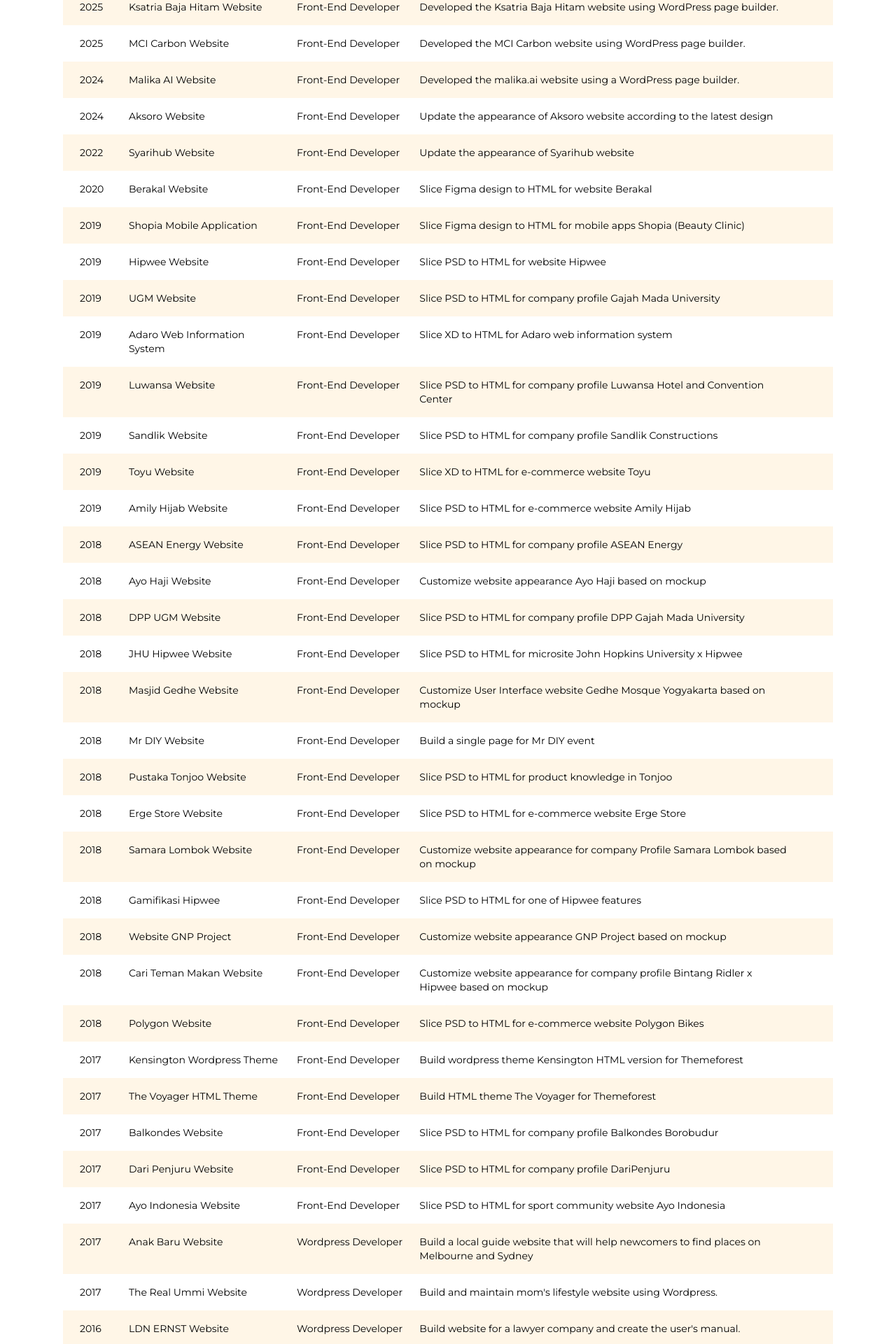
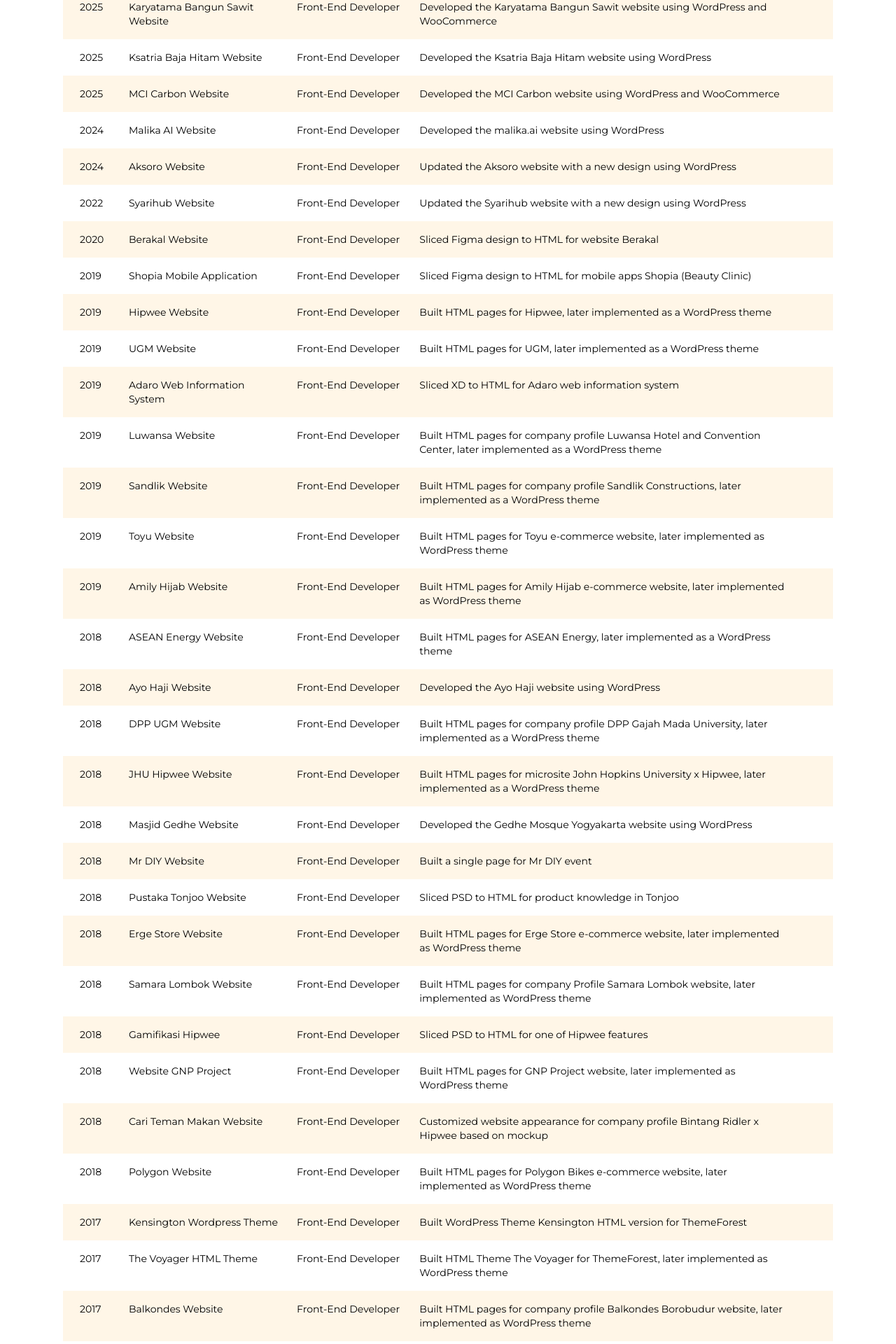
Before and after one commit to ririn-caterin/ririncaterin, a Next.js app: page /all-projects in a window 1280 px wide. Shown: the part 640-2560 px from the top of the page at 70% size. Built offline with nearby package versions, Linux system fonts and the light colour scheme.

Commit message:
update about, list projects

```diff
--- a/app/all-projects/page.tsx
+++ b/app/all-projects/page.tsx
@@ -21,12 +21,11 @@
           Portfolio of Completed Projects
         </h2>
         <p className="text-sm mb-4 md:text-base md:mb-10">
-          Welcome to my portfolio, where I showcase projects I have successfully
-          completed over the years. With a strong background in front-end
-          development, I have crafted responsive, user-friendly, and
-          high-performance websites and applications for diverse clients.
-          Explore the highlights of my work below, demonstrating my technical
-          expertise and the impactful contributions I’ve made.
+          Welcome to my portfolio, where I share some of the projects I've
+          worked on, mainly using WordPress and WooCommerce. With a background
+          in front-end development, I focus on building websites that are
+          functional, easy to manage, and suited to each project's needs across
+          different industries and use cases.
         </p>
         <AllProjects />
       </div>
--- a/app/components/AllProjects.tsx
+++ b/app/components/AllProjects.tsx
@@ -1,417 +1,428 @@
+import { desc } from "framer-motion/client";
+
 const ProjectTable = () => {
   const projects = [
     {
       year: "2025",
+      name: "Little Qurani Website",
+      description: "Developed the Little Qurani website using WordPress",
+      role: "WordPress Developer",
+    },
+    {
+      year: "2025",
       name: "MentorQu Website",
       description:
-        "Developed the MentorQu website using WordPress page builder.",
+        "Developed the MentorQu website using WordPress and WooCommerce",
       role: "Front-End Developer",
     },
     {
       year: "2025",
-      name: "Karyatana Komposit Website",
+      name: "Karyatama Komposit Website",
       description:
-        "Developed the Karyatama Komposit website using WordPress page builder.",
+        "Developed the Karyatama Komposit website using WordPress and WooCommerce",
       role: "Front-End Developer",
     },
     {
       year: "2025",
       name: "Amanah Farm Website",
       description:
-        "Developed the Amanah Farm website using WordPress page builder.",
+        "Developed the Amanah Farm website using WordPress and WooCommerce",
       role: "Front-End Developer",
     },
     {
       year: "2025",
       name: "Karyatama Bangun Sawit Website",
       description:
-        "Developed the Karyatama Bangun Sawit website using WordPress page builder.",
+        "Developed the Karyatama Bangun Sawit website using WordPress and WooCommerce",
       role: "Front-End Developer",
     },
     {
       year: "2025",
       name: "Ksatria Baja Hitam Website",
-      description:
-        "Developed the Ksatria Baja Hitam website using WordPress page builder.",
+      description: "Developed the Ksatria Baja Hitam website using WordPress",
       role: "Front-End Developer",
     },
     {
       year: "2025",
       name: "MCI Carbon Website",
       description:
-        "Developed the MCI Carbon website using WordPress page builder.",
+        "Developed the MCI Carbon website using WordPress and WooCommerce",
       role: "Front-End Developer",
     },
     {
       year: "2024",
       name: "Malika AI Website",
       role: "Front-End Developer",
-      description:
-        "Developed the malika.ai website using a WordPress page builder.",
+      description: "Developed the malika.ai website using WordPress",
     },
     {
       year: "2024",
       name: "Aksoro Website",
       role: "Front-End Developer",
       description:
-        "Update the appearance of Aksoro website according to the latest design",
+        "Updated the Aksoro website with a new design using WordPress",
     },
     {
       year: "2022",
       name: "Syarihub Website",
       role: "Front-End Developer",
-      description: "Update the appearance of Syarihub website",
+      description:
+        "Updated the Syarihub website with a new design using WordPress",
     },
     {
       year: "2020",
       name: "Berakal Website",
       role: "Front-End Developer",
-      description: "Slice Figma design to HTML for website Berakal",
+      description: "Sliced Figma design to HTML for website Berakal",
     },
     {
       year: "2019",
       name: "Shopia Mobile Application",
       role: "Front-End Developer",
       description:
-        "Slice Figma design to HTML for mobile apps Shopia (Beauty Clinic)",
+        "Sliced Figma design to HTML for mobile apps Shopia (Beauty Clinic)",
     },
     {
       year: "2019",
       name: "Hipwee Website",
       role: "Front-End Developer",
-      description: "Slice PSD to HTML for website Hipwee",
+      description:
+        "Built HTML pages for Hipwee, later implemented as a WordPress theme",
     },
     {
       year: "2019",
       name: "UGM Website",
       role: "Front-End Developer",
       description:
-        "Slice PSD to HTML for company profile Gajah Mada University",
+        "Built HTML pages for UGM, later implemented as a WordPress theme",
     },
     {
       year: "2019",
       name: "Adaro Web Information System",
       role: "Front-End Developer",
-      description: "Slice XD to HTML for Adaro web information system",
+      description: "Sliced XD to HTML for Adaro web information system",
     },
     {
       year: "2019",
       name: "Luwansa Website",
       role: "Front-End Developer",
       description:
-        "Slice PSD to HTML for company profile Luwansa Hotel and Convention Center",
+        "Built HTML pages for company profile Luwansa Hotel and Convention Center, later implemented as a WordPress theme",
     },
     {
       year: "2019",
       name: "Sandlik Website",
       role: "Front-End Developer",
       description:
-        "Slice PSD to HTML for company profile Sandlik Constructions",
+        "Built HTML pages for company profile Sandlik Constructions, later implemented as a WordPress theme",
     },
     {
       year: "2019",
       name: "Toyu Website",
       role: "Front-End Developer",
-      description: "Slice XD to HTML for e-commerce website Toyu",
+      description:
+        "Built HTML pages for Toyu e-commerce website, later implemented as WordPress theme",
     },
     {
       year: "2019",
       name: "Amily Hijab Website",
       role: "Front-End Developer",
-      description: "Slice PSD to HTML for e-commerce website Amily Hijab",
+      description:
+        "Built HTML pages for Amily Hijab e-commerce website, later implemented as WordPress theme",
     },
     {
       year: "2018",
       name: "ASEAN Energy Website",
       role: "Front-End Developer",
-      description: "Slice PSD to HTML for company profile ASEAN Energy",
+      description:
+        "Built HTML pages for ASEAN Energy, later implemented as a WordPress theme",
     },
     {
       year: "2018",
       name: "Ayo Haji Website",
       role: "Front-End Developer",
-      description: "Customize website appearance Ayo Haji based on mockup",
+      description: "Developed the Ayo Haji website using WordPress",
     },
     {
       year: "2018",
       name: "DPP UGM Website",
       role: "Front-End Developer",
       description:
-        "Slice PSD to HTML for company profile DPP Gajah Mada University",
+        "Built HTML pages for company profile DPP Gajah Mada University, later implemented as a WordPress theme",
     },
     {
       year: "2018",
       name: "JHU Hipwee Website",
       role: "Front-End Developer",
       description:
-        "Slice PSD to HTML for microsite John Hopkins University x Hipwee",
+        "Built HTML pages for microsite John Hopkins University x Hipwee, later implemented as a WordPress theme",
     },
     {
       year: "2018",
       name: "Masjid Gedhe Website",
       role: "Front-End Developer",
       description:
-        "Customize User Interface website Gedhe Mosque Yogyakarta based on mockup",
+        "Developed the Gedhe Mosque Yogyakarta website using WordPress",
     },
     {
       year: "2018",
       name: "Mr DIY Website",
       role: "Front-End Developer",
-      description: "Build a single page for Mr DIY event",
+      description: "Built a single page for Mr DIY event",
     },
     {
       year: "2018",
       name: "Pustaka Tonjoo Website",
       role: "Front-End Developer",
-      description: "Slice PSD to HTML for product knowledge in Tonjoo",
+      description: "Sliced PSD to HTML for product knowledge in Tonjoo",
     },
     {
       year: "2018",
       name: "Erge Store Website",
       role: "Front-End Developer",
-      description: "Slice PSD to HTML for e-commerce website Erge Store",
+      description:
+        "Built HTML pages for Erge Store e-commerce website, later implemented as WordPress theme",
     },
     {
       year: "2018",
       name: "Samara Lombok Website",
       role: "Front-End Developer",
       description:
-        "Customize website appearance for company Profile Samara Lombok based on mockup",
+        "Built HTML pages for company Profile Samara Lombok website, later implemented as WordPress theme",
     },
     {
       year: "2018",
       name: "Gamifikasi Hipwee",
       role: "Front-End Developer",
-      description: "Slice PSD to HTML for one of Hipwee features",
+      description: "Sliced PSD to HTML for one of Hipwee features",
     },
     {
       year: "2018",
       name: "Website GNP Project",
       role: "Front-End Developer",
-      description: "Customize website appearance GNP Project based on mockup",
+      description:
+        "Built HTML pages for GNP Project website, later implemented as WordPress theme",
     },
     {
       year: "2018",
       name: "Cari Teman Makan Website",
       role: "Front-End Developer",
       description:
-        "Customize website appearance for company profile Bintang Ridler x Hipwee based on mockup",
+        "Customized website appearance for company profile Bintang Ridler x Hipwee based on mockup",
     },
     {
       year: "2018",
       name: "Polygon Website",
       role: "Front-End Developer",
-      description: "Slice PSD to HTML for e-commerce website Polygon Bikes",
+      description:
+        "Built HTML pages for Polygon Bikes e-commerce website, later implemented as WordPress theme",
     },
     {
       year: "2017",
       name: "Kensington Wordpress Theme",
       role: "Front-End Developer",
       description:
-        "Build wordpress theme Kensington HTML version for Themeforest",
+        "Built WordPress Theme Kensington HTML version for ThemeForest",
     },
     {
       year: "2017",
       name: "The Voyager HTML Theme",
       role: "Front-End Developer",
-      description: "Build HTML theme The Voyager for Themeforest",
+      description:
+        "Built HTML Theme The Voyager for ThemeForest, later implemented as WordPress theme",
     },
     {
       year: "2017",
       name: "Balkondes Website",
       role: "Front-End Developer",
-      description: "Slice PSD to HTML for company profile Balkondes Borobudur",
+      description:
+        "Built HTML pages for company profile Balkondes Borobudur website, later implemented as WordPress theme",
     },
     {
       year: "2017",
       name: "Dari Penjuru Website",
       role: "Front-End Developer",
-      description: "Slice PSD to HTML for company profile DariPenjuru",
+      description:
+        "Built HTML pages for DariPenjuru website, later implemented as WordPress theme",
     },
     {
       year: "2017",
       name: "Ayo Indonesia Website",
       role: "Front-End Developer",
       description:
-        "Slice PSD to HTML for sport community website Ayo Indonesia",
+        "Sliced PSD to HTML for sport community website Ayo Indonesia",
     },
     {
       year: "2017",
       name: "Anak Baru Website",
-      role: "Wordpress Developer",
+      role: "WordPress Developer",
       description:
-        "Build a local guide website that will help newcomers to find places on Melbourne and Sydney",
-    },
-    {
-      year: "2017",
-      name: "The Real Ummi Website",
-      role: "Wordpress Developer",
-      description:
-        "Build and maintain mom's lifestyle website using Wordpress.",
+        "Built a local guide website using WordPress that will help newcomers to find places on Melbourne and Sydney",
     },
     {
       year: "2016",
       name: "LDN ERNST Website",
-      role: "Wordpress Developer",
+      role: "WordPress Developer",
       description:
-        "Build website for a lawyer company and create the user's manual.",
+        "Built a website using WordPress for a lawyer company and created the user manual",
     },
     {
       year: "2016",
       name: "Beamer Multimedia Website",
-      role: "Wordpress Developer",
+      role: "WordPress Developer",
       description:
-        "Build website for a multimedia service company and create the user's manual.",
+        "Built a website using WordPress for a multimedia service company and created the user manual",
     },
     {
       year: "2016",
       name: "Dinas Pendidikan Kabupaten Barru Website",
-      role: "Wordpress Developer",
+      role: "WordPress Developer",
       description:
-        "Build website Education Departement of Barru District and create the user's manual.",
+        "Built a website using WordPress for Education Departement of Barru District and created the user manual",
     },
     {
       year: "2016",
       name: "ULP UNDIP Web Application",
       role: "Front-end Developer",
       description:
-        "Create HTML pages for Auction management application for ULP Diponegoro University",
+        "Created HTML pages for Auction management application for ULP Diponegoro University",
     },
     {
       year: "2016",
       name: "ALSTE Web Application",
       role: "Front-end Developer",
       description:
-        "Create HTML pages for Information System for High School Graduation 3 Semarang City.",
+        "Created HTML pages for Information System for High School Graduation 3 Semarang City",
     },
     {
       year: "2016",
       name: "RSUD Kabupaten Barru Website",
-      role: "Wordpress Developer",
+      role: "WordPress Developer",
       description:
-        "Build website Hospital of Barru District and create the user's manual.",
+        "Built website using WordPress for Hospital of Barru District and created the user manual",
     },
     {
       year: "2016",
       name: "SMKN 1 Bawen Website",
-      role: "Wordpress Developer",
+      role: "WordPress Developer",
       description:
-        "Build website State Vocation High School 1 Bawen and create the user's manual.",
+        "Built a website using WordPress for State Vocational High School 1 Bawen and created the user manual.",
     },
     {
       year: "2016",
       name: "PPID Kab. Barru Website",
-      role: "Wordpress Developer",
+      role: "WordPress Developer",
       description:
-        "Build local government profile and create the user's manual.",
+        "Built a profile website for a local government using WordPress and created the user manual",
     },
     {
       year: "2016",
       name: "KARWAS UNDIP Web Application",
       role: "Front-end Developer",
-      description: "Create HTML pages for KARWAS Diponegoro University",
+      description: "Created HTML pages for KARWAS Diponegoro University",
     },
     {
       year: "2016",
       name: "KPE BKD Semarang Web Application",
       role: "Front-end Developer",
       description:
-        "Create HTML pages for Employee card management information system electronic for BKD Semarang City.",
+        "Created HTML pages for Employee card management information system electronic for BKD Semarang City",
     },
     {
       year: "2016",
       name: "SIMASTER Web Application",
       role: "Front-end Developer",
-      description: "Create HTML pages for Web Application Simaster",
+      description: "Created HTML pages for Web Application Simaster",
     },
     {
       year: "2016",
-      name: "JAPSI UNDIP Websitte",
-      role: "Wordpress Developer",
+      name: "JAPSI UNDIP Website",
+      role: "WordPress Developer",
       description:
-        "Build website JAPSI at the University of Diponegoro. and create the user's manual",
+        "Built the JAPSI website at Diponegoro University using WordPress and created the user manual",
     },
     {
       year: "2016",
       name: "Psikologi UNDIP Website",
-      role: "Wordpress Developer",
+      role: "WordPress Developer",
       description:
-        "Build website Faculty of Psychology at the University of Diponegoro. and create the user's manual",
+        "Built website Faculty of Psychology at the University of Diponegoro using WordPress, and created the user manual",
     },
     {
       year: "2016",
       name: "Web Application of Survey Balai Monitoring",
       role: "Front-end Developer",
       description:
-        "Create HTML pages for Web Application of Survey Balai Monitoring in Semarang City",
+        "Created HTML pages for Web Application of Survey Balai Monitoring in Semarang City",
     },
     {
       year: "2016",
       name: "CV. Bintang Sentosa Sejahtera Website",
       role: "WordPress Developer",
       description:
-        "Build company profile website for a commercial and service company, and create the user's manual.",
+        "Built company profile website for a commercial and service company using WordPress, and created the user manual",
     },
     {
       year: "2016",
       name: "Balubaid Ikhwan Website",
       role: "WordPress Developer",
       description:
-        "Build company profile website for a company that organize The Hajj and Umrah pilgrimage, and create the user's manual.",
+        "Built company profile website for a company that organize The Hajj and Umrah pilgrimage using WordPress, and created the user manual",
     },
     {
       year: "2016",
       name: "AbsenKU Website",
       role: "Front-end Developer",
       description:
-        "Build one page web application of information system for tracking employee attendance",
+        "Built one page web application of information system for tracking employee attendance",
     },
     {
       year: "2016",
       name: "Borobudur Marathon - International Running Event Website",
       role: "WordPress Developer",
       description:
-        "Build a website for International running event and create the registration system page",
+        "Built a website for International running event using WordPress",
     },
     {
       year: "2016",
       name: "AbsenKU Karyawan Web Application",
       role: "Front-end Developer",
-      description: "Create HTML pages for web application AbsenKU Karyawan",
+      description: "Created HTML pages for web application AbsenKU Karyawan",
     },
     {
       year: "2015",
       name: "Web Application of FH UNDIP '96",
       role: "Front-end Developer",
       description:
-        "Create HTML pages for web application of Diponegoro University Graduation for Law Faculty",
+        "Created HTML pages for web application of Diponegoro University Graduation for Law Faculty",
     },
     {
       year: "2015",
       name: "Karya Zirang Website",
       role: "WordPress Developer",
       description:
-        "Build company profile website for Zirang Business Group and create the user's manual.",
+        "Built company profile website for Zirang Business Group using WordPress and created the user manual",
     },
     {
       year: "2015",
       name: "GINSI Jateng Website",
       role: "WordPress Developer",
       description:
-        "Build company profile website for an importer company and create the user's manual.",
+        "Built company profile website for an importer company using WordPress and created the user manual",
     },
     {
       year: "2015",
       name: "Borobudur10K - International Running Event Website",
       role: "WordPress Developer",
-      description: "Build a website for International running event",
+      description:
+        "Built a website for International running event using WordPress",
     },
     {
       year: "2015",
       name: "BPR Weleri Makmur Website",
       role: "WordPress Developer",
       description:
-        "Build company profile website for a bank and create the user's manual.",
+        "Built company profile website for a Bank using WordPress and created the user manual",
     },
   ] as const;
 
--- a/app/components/SectionAbout.tsx
+++ b/app/components/SectionAbout.tsx
@@ -10,11 +10,11 @@
             Hi, I’m Ririn Caterin.
           </h1>
           <p className="text-sm md:text-base leading-6 md:leading-7 mb-6">
-            Front-End Developer with hands-on experience building and
-            customizing WordPress and WooCommerce websites. I focus on layout
-            styling, theme customization, and ensuring a smooth user experience
-            across devices. I enjoy solving front-end issues and making sure
-            everything looks clean and works as expected.
+            Front-End Developer with hands-on experience in building and
+            customizing WordPress and WooCommerce websites. Proven ability to
+            implement themes, integrate plugins, and ensure reliable
+            functionality across devices. Adept at identifying and resolving
+            front-end issues to maintain optimal site performance.
           </p>
         </div>
 
--- a/app/components/SectionCollaboration.tsx
+++ b/app/components/SectionCollaboration.tsx
@@ -8,8 +8,7 @@
           Looking for a Front-End Developer? Let&apos;s talk!
         </h2>
         <p className="md:text-lg mb-10">
-          Transforming designs into functional, fast, and beautiful websites
-          with clean code.
+          Fast, functional, and scalable WordPress solutions.
         </p>
         <Link
           href="https://api.whatsapp.com/send?phone=6281393893163"
```
